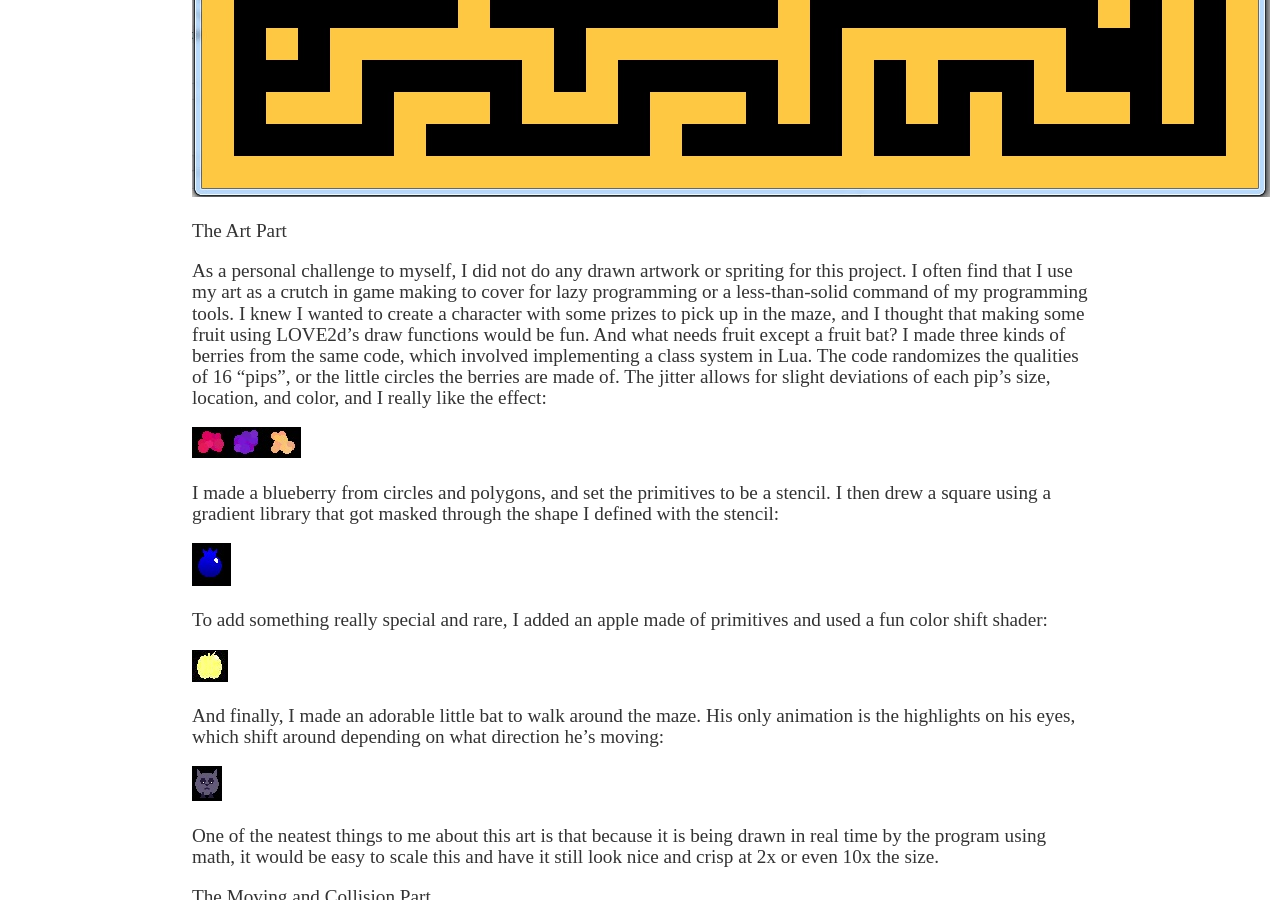
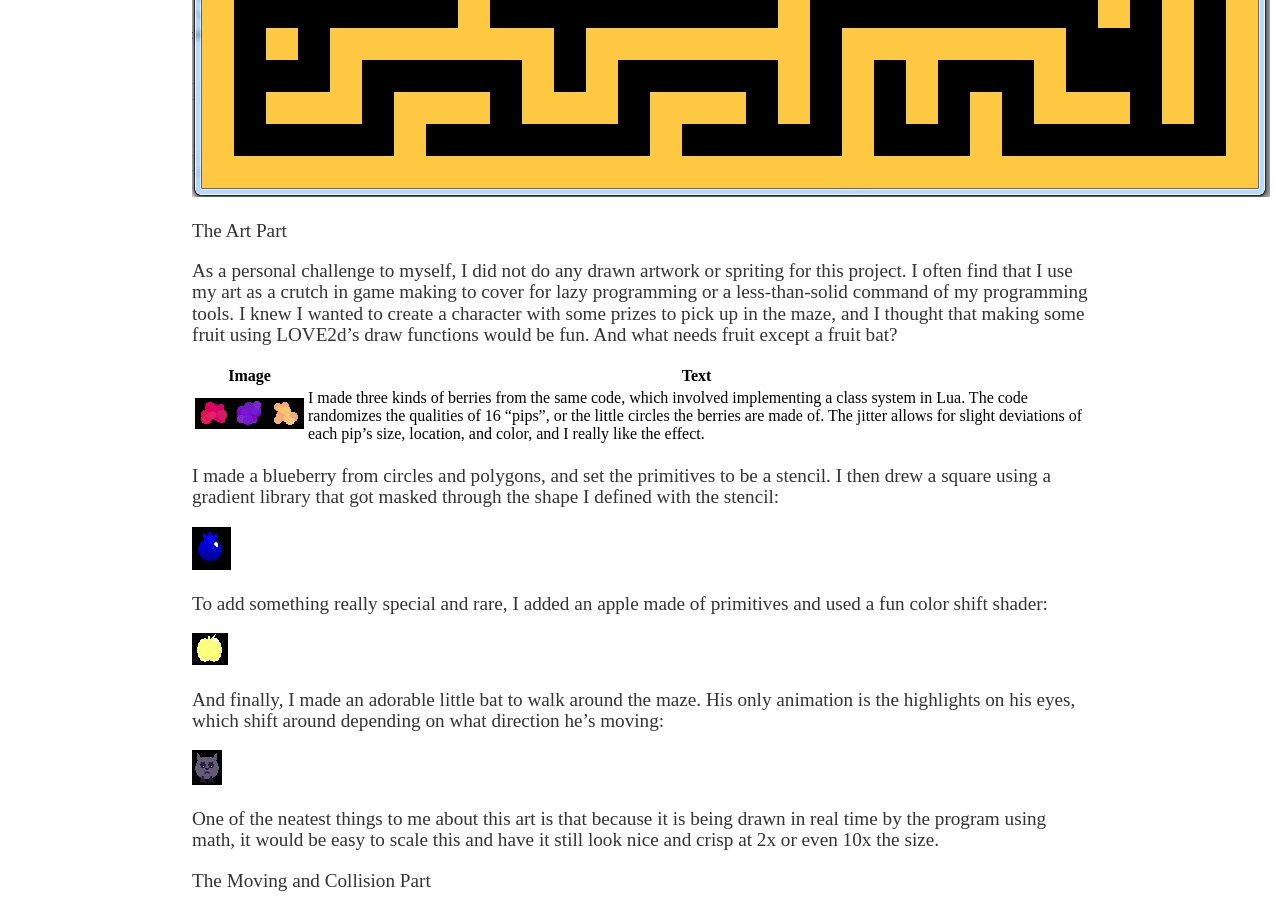
Before and after one commit to katieamazing/katieamazing.github.io, a Jekyll site: the page built from _posts/2016-07-29-fruit-bat-game.md, in a window 1280 px wide and 900 px high, scrolled down 1374 px. Built offline with Jekyll 4.4.1, drawn with Linux system fonts in a browser that asks for light colours.

Commit message:
Update 2016-07-29-fruit-bat-game.md

```diff
--- a/_posts/2016-07-29-fruit-bat-game.md
+++ b/_posts/2016-07-29-fruit-bat-game.md
@@ -19,9 +19,12 @@ Next step was to convert this console text output into something graphical. Rath
 The Art Part
 
 As a personal challenge to myself, I did not do any drawn artwork or spriting for this project. I often find that I use my art as a crutch in game making to cover for lazy programming or a less-than-solid command of my programming tools. I knew I wanted to create a character with some prizes to pick up in the maze, and I thought that making some fruit using LOVE2d's draw functions would be fun. And what needs fruit except a fruit bat?
-I made three kinds of berries from the same code, which involved implementing a class system in Lua. The code randomizes the qualities of 16 "pips", or the little circles the berries are made of. The jitter allows for slight deviations of each pip's size, location, and color, and I really like the effect:
 
-![Procedural berries](/img/berries.jpg)
+Image | Text
+--- | ---
+![Procedural berries](/img/berries.jpg) | I made three kinds of berries from the same code, which involved implementing a class system in Lua. The code randomizes the qualities of 16 "pips", or the little circles the berries are made of. The jitter allows for slight deviations of each pip's size, location, and color, and I really like the effect.
+
+
 
 I made a blueberry from circles and polygons, and set the primitives to be a stencil. I then drew a square using a gradient library that got masked through the shape I defined with the stencil:
 
```
